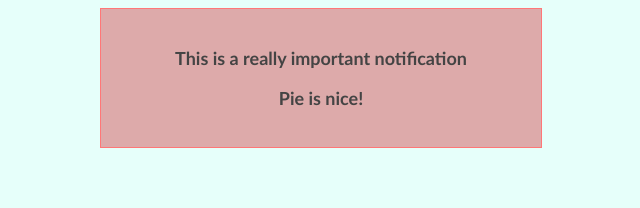
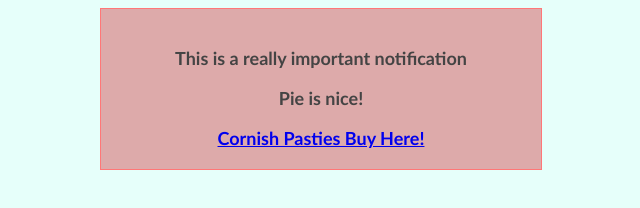
Before and after one commit to ccasey79/jQuery-projects, a plain HTML site: page JS-Timers/index.html in a window 1280 px wide. Shown: the whole page, without its empty margins (319-959 px from the left). Drawn offline with Linux system fonts and the light colour scheme.

Commit message:
creating & adding link in JS

```diff
--- a/JS-Timers/main.js
+++ b/JS-Timers/main.js
@@ -11,5 +11,16 @@ function showMessage() {
 }
 
 setTimeout(showMessage, 2000);
+// calling the showMessage function & setting a time of 3 second.
 
-// calling the showMessage function & setting a time of 3 seconds
+
+// creating an element (link), then adding to the dom.
+// adding the href as well to the link.
+// message is the id of the element.
+
+var link = document.createElement("a");
+var box = document.getElementById("message");
+
+link.innerHTML = "Cornish Pasties Buy Here!";
+link.setAttribute("href", "http://google.com");
+box.appendChild(link);
```
Also changed, not shown: JS-Timers/index.html (+1 -0 lines).
